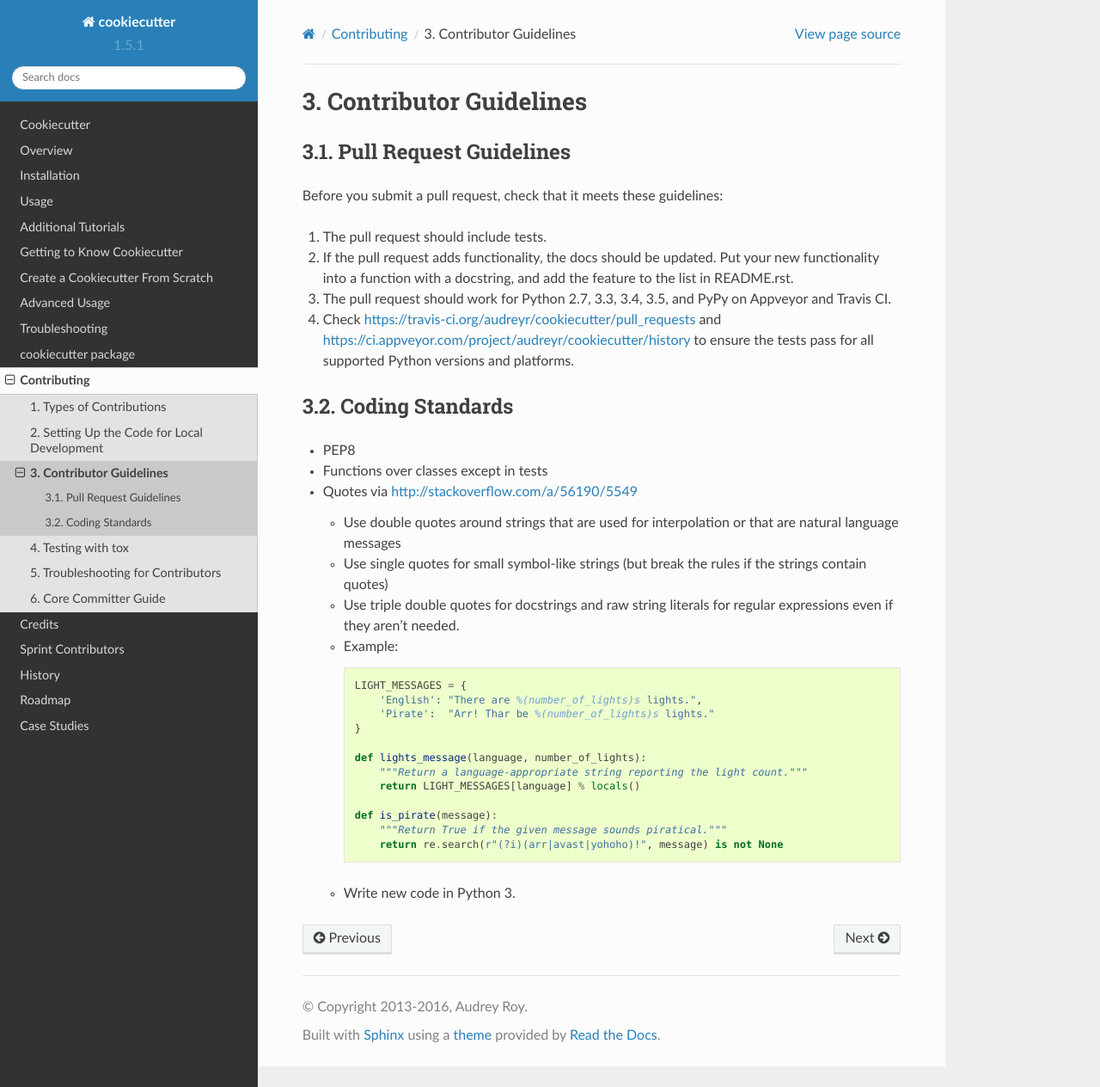
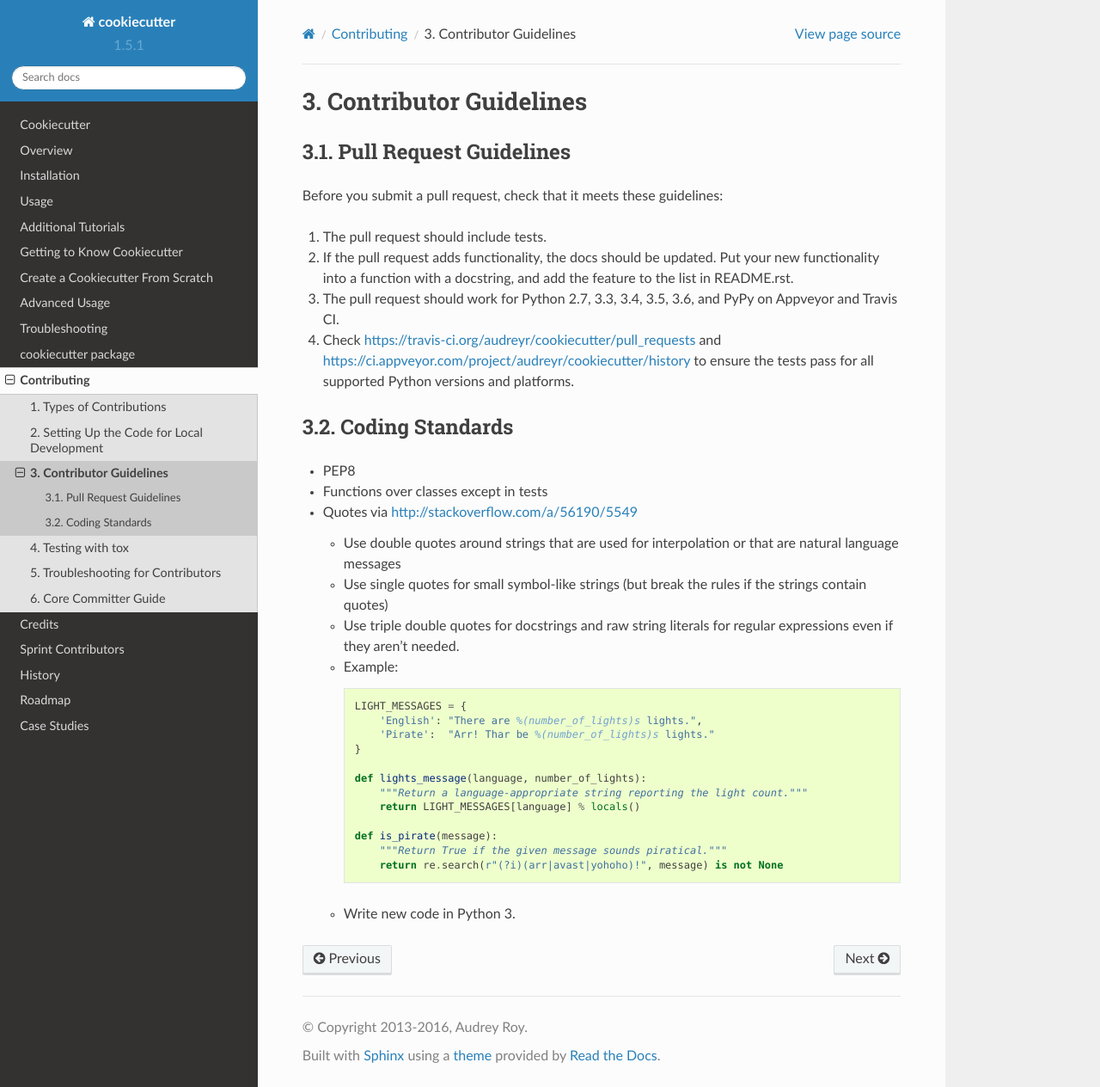
Before and after one commit to c-allen-tech/cookie, a Sphinx documentation site: the page built from docs/contributor_guidelines.rst, in a window 1280 px wide and 1264 px high. Shown: the whole window at 86% size. Built offline with Sphinx 7.4.7 and the Read the Docs theme 2.0.0, drawn with Linux system fonts in a browser that asks for light colours; formulas are drawn with MathJax 3.

Commit message:
Update docs with Python 3.6

```diff
--- a/CONTRIBUTING.rst
+++ b/CONTRIBUTING.rst
@@ -153,7 +153,8 @@ Before you submit a pull request, check that it meets these guidelines:
 2. If the pull request adds functionality, the docs should be updated. Put
    your new functionality into a function with a docstring, and add the
    feature to the list in README.rst.
-3. The pull request should work for Python 2.7, 3.3, 3.4, 3.5, and PyPy on Appveyor and Travis CI.
+3. The pull request should work for Python 2.7, 3.3, 3.4, 3.5, 3.6, and PyPy on
+   Appveyor and Travis CI.
 4. Check https://travis-ci.org/audreyr/cookiecutter/pull_requests and
    https://ci.appveyor.com/project/audreyr/cookiecutter/history to ensure the tests pass for all supported Python versions and platforms.
 
--- a/README.rst
+++ b/README.rst
@@ -48,8 +48,8 @@ Did someone say features?
 
 * Cross-platform: Windows, Mac, and Linux are officially supported.
 
-* Works with Python 2.7, 3.3, 3.4, 3.5, and PyPy. *(But you don't have to know/write Python
-  code to use Cookiecutter.)*
+* Works with Python 2.7, 3.3, 3.4, 3.5, 3.6, and PyPy. *(But you don't have to
+  know/write Python code to use Cookiecutter.)*
 
 * Project templates can be in any programming language or markup format:
   Python, JavaScript, Ruby, CoffeeScript, RST, Markdown, CSS, HTML, you name
--- a/docs/contributor_guidelines.rst
+++ b/docs/contributor_guidelines.rst
@@ -10,7 +10,8 @@ Before you submit a pull request, check that it meets these guidelines:
 2. If the pull request adds functionality, the docs should be updated. Put
    your new functionality into a function with a docstring, and add the
    feature to the list in README.rst.
-3. The pull request should work for Python 2.7, 3.3, 3.4, 3.5, and PyPy on Appveyor and Travis CI.
+3. The pull request should work for Python 2.7, 3.3, 3.4, 3.5, 3.6, and PyPy on
+   Appveyor and Travis CI.
 4. Check https://travis-ci.org/audreyr/cookiecutter/pull_requests and
    https://ci.appveyor.com/project/audreyr/cookiecutter/history to ensure the tests pass for all supported Python versions and platforms.
 
```
